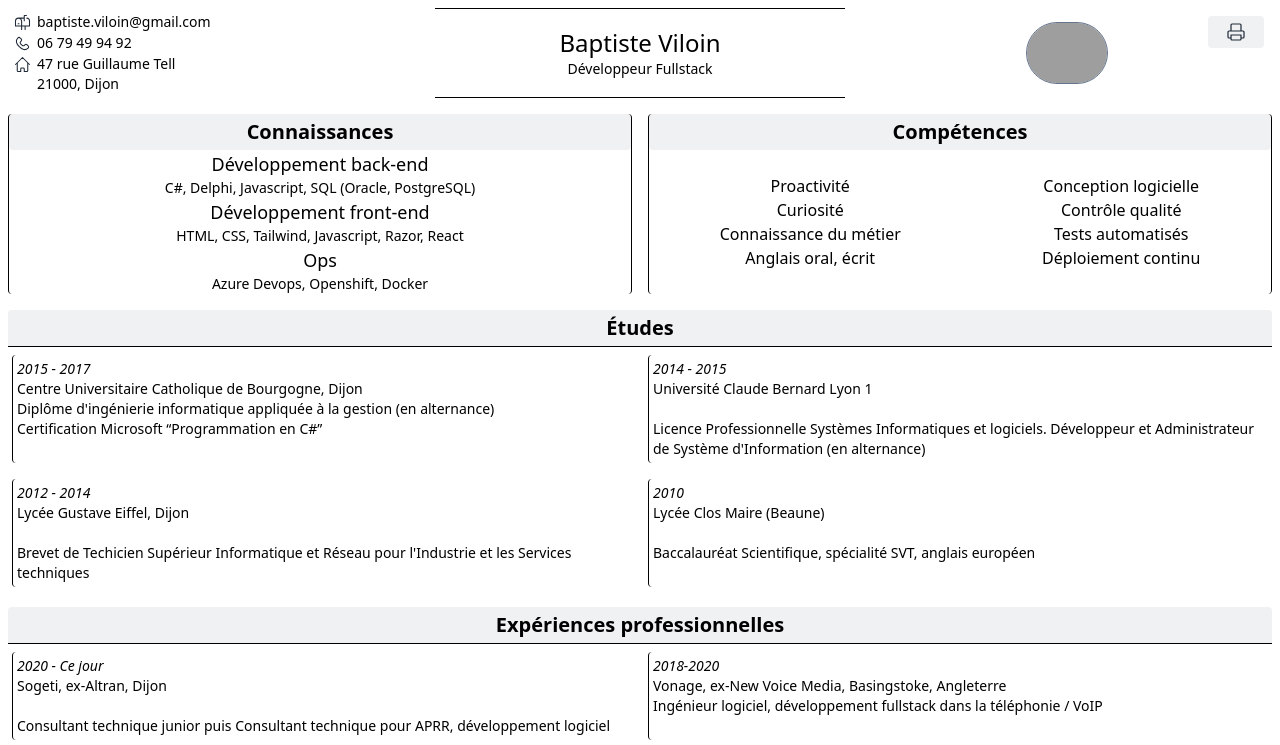
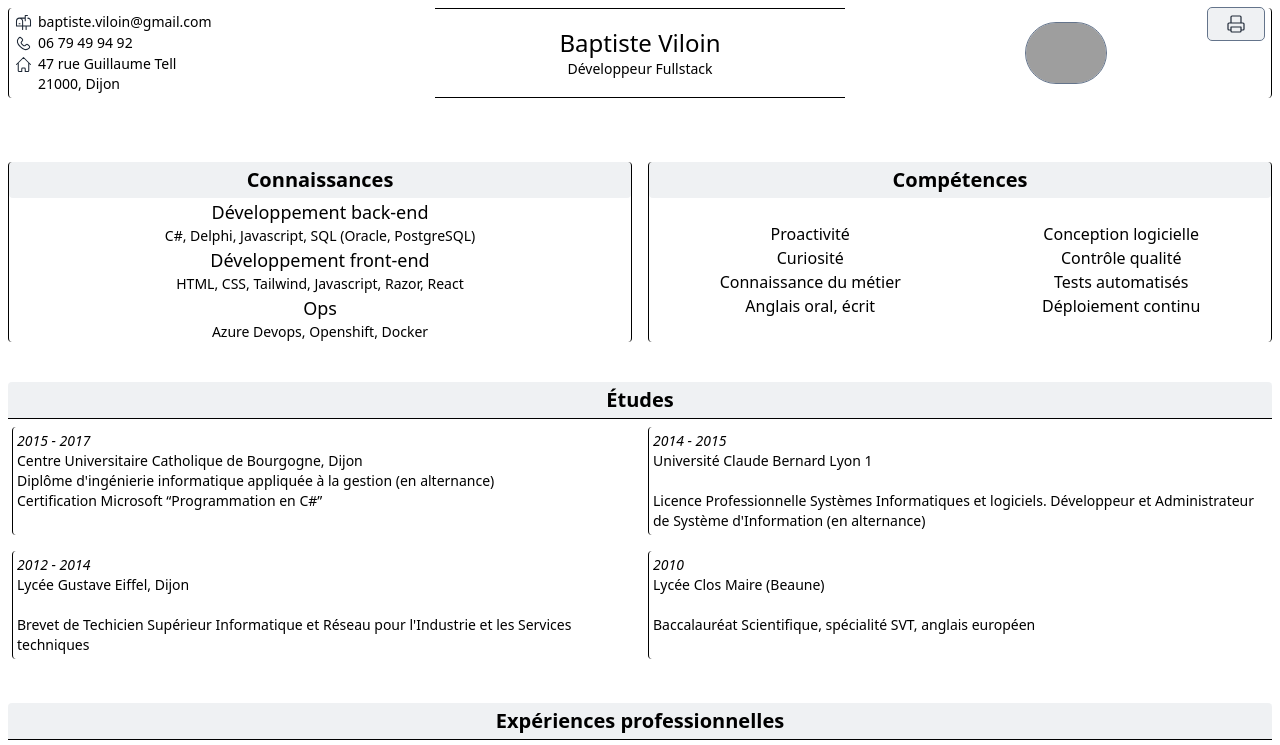
Before and after one commit to BaptisteV/cv-html-tailwind, a website: page public/index.html in a window 1280 px wide. Shown: the top 745 px of the page. Drawn offline with Linux system fonts and the light colour scheme; grey boxes are pictures that could not be loaded.

Commit message:
Meilleur espacement vertical et fixs mineurs

```diff
--- a/public/index.html
+++ b/public/index.html
@@ -9,8 +9,8 @@
 
   <body class="text-sm">
     <div class="flex flex-col m-auto pdf-container">
-      <div class="absolute p-4 end-0">
-        <button onclick="window.print()" class="inline-flex items-center print:hidden bg-slate-500 bg-opacity-10 px-4 py-1 rounded font-bold text-gray-800 outline-slate-500">
+      <div class="top-2 absolute end-4">
+        <button onclick="window.print()" class="items-center print:hidden bg-slate-500 bg-opacity-10 px-4 py-1 rounded font-bold text-gray-800 outline outline-1 outline-slate-500">
           <svg class="w-[24px] h-[24px] text-gray-800 dark:text-white" aria-hidden="true" xmlns="http://www.w3.org/2000/svg" width="24" height="24" fill="none" viewBox="0 0 24 24">
             <path stroke="currentColor" stroke-linejoin="round" stroke-width="1.2" d="M16.444 18H19a1 1 0 0 0 1-1v-5a1 1 0 0 0-1-1H5a1 1 0 0 0-1 1v5a1 1 0 0 0 1 1h2.556M17 11V5a1 1 0 0 0-1-1H8a1 1 0 0 0-1 1v6h10ZM7 15h10v4a1 1 0 0 1-1 1H8a1 1 0 0 1-1-1v-4Z" />
           </svg>
@@ -18,7 +18,7 @@
       </div>
       <div class="grid grid-cols-3">
         <!--ligne 1-->
-        <div class="flex flex-col justify-center m-2 p-1 rounded-l-lg">
+        <div class="flex flex-col justify-center m-2 p-1 border-black border-l-[1px] rounded">
           <div class="flex flex-row">
             <!-- Email -->
             <svg class="mr-1 w-[1.5em] h-[1.5em] text-gray-800 dark:text-white" aria-hidden="true" xmlns="http://www.w3.org/2000/svg" width="24" height="24" fill="none" viewBox="0 0 24 24">
@@ -48,12 +48,13 @@
           <div class="text-2xl">Baptiste Viloin</div>
           <div>Développeur Fullstack</div>
         </div>
-        <div class="flex flex-col justify-center m-2 p-1 rounded-r-lg">
+        <div class="flex flex-col justify-center m-2 p-1 border-r-[1px] border-black rounded">
           <div class="rounded-tr-lg">
-            <img class="mx-auto rounded-full w-20 outline outline-1 outline-slate-500" src="./img/portrait.png" alt="photo portrait" />
+            <img class="mx-auto rounded-full w-20 outline outline-1 outline-slate-500" src="./portrait.png" alt="photo portrait" />
           </div>
         </div>
       </div>
+      <div class="h-12"></div>
       <!---------------------------- Ligne 2 Connaissances Compétences ----------------------------->
       <div class="flex flex-row items-stretch">
         <div class="flex flex-col m-2 border-r-[1px] border-black border-l-[1px] rounded w-1/2 text-center">
@@ -86,6 +87,7 @@
           </div>
         </div>
       </div>
+      <div class="h-6"></div>
       <!---------------------------- Etudes ----------------------------->
       <div class="p-2">
         <div class="bg-slate-500 bg-opacity-10 mb-1 p-1 border-b-[1px] border-black rounded-t font-semibold text-center text-xl">Études</div>
@@ -116,6 +118,7 @@
           </div>
         </div>
       </div>
+      <div class="h-6"></div>
       <!---------------------------- Expériences pro ----------------------------->
       <div class="p-2">
         <div class="bg-slate-500 bg-opacity-10 mb-1 p-1 border-b-[1px] border-black rounded-t font-semibold text-center text-xl">Expériences professionnelles</div>
--- a/tailwind.config.js
+++ b/tailwind.config.js
@@ -1,7 +1,7 @@
 /** @type {import('tailwindcss').Config} */
 // Start the Tailwind CLI build process
 // Run the CLI tool to scan your template files for classes and build your CSS.
-// npx tailwindcss -i style.css -o ./public/output.css --watch b*/
+// npx tailwindcss -i input.css -o ./public/output.css --watch b*/
 
 module.exports = {
   content: ["./public/index.html", "./public/print.css", "./public/print.js", "./node_modules/flowbite/**/*.js"],
```
Also changed, not shown: public/favicon.ico (renamed from favicon.ico), public/output.css, 1 other file.
